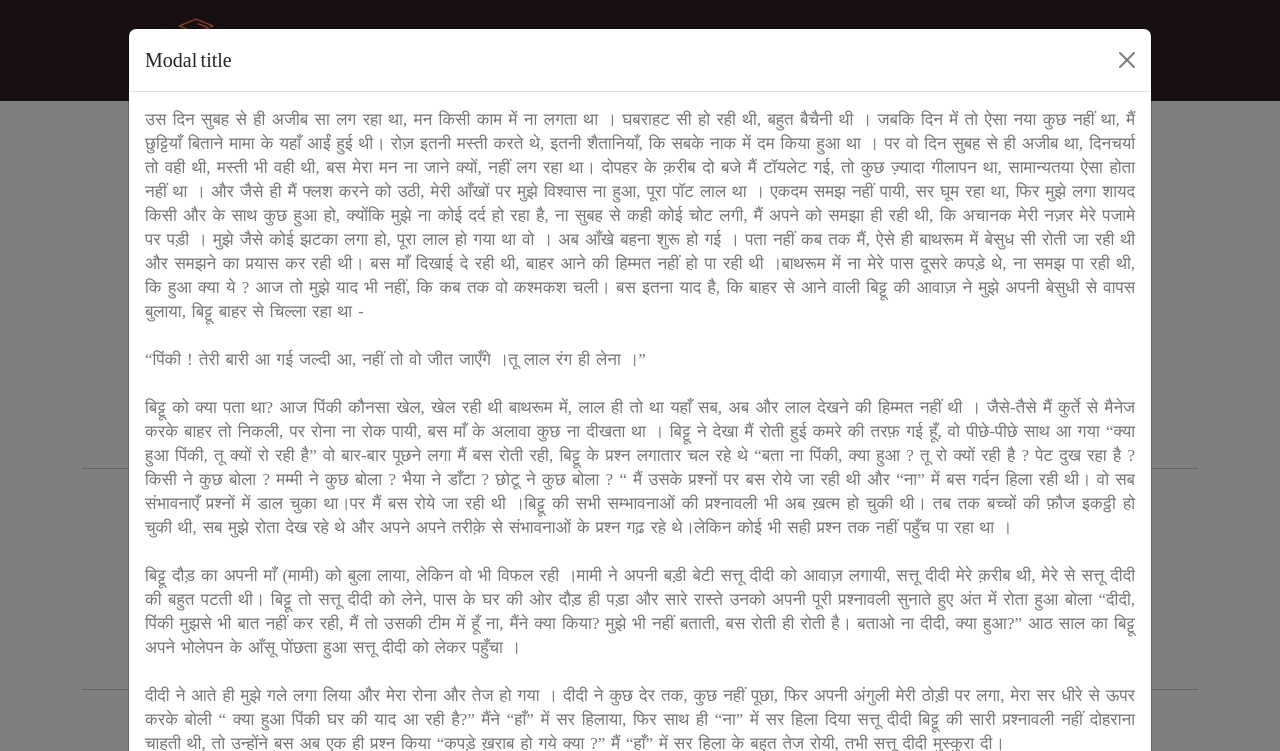
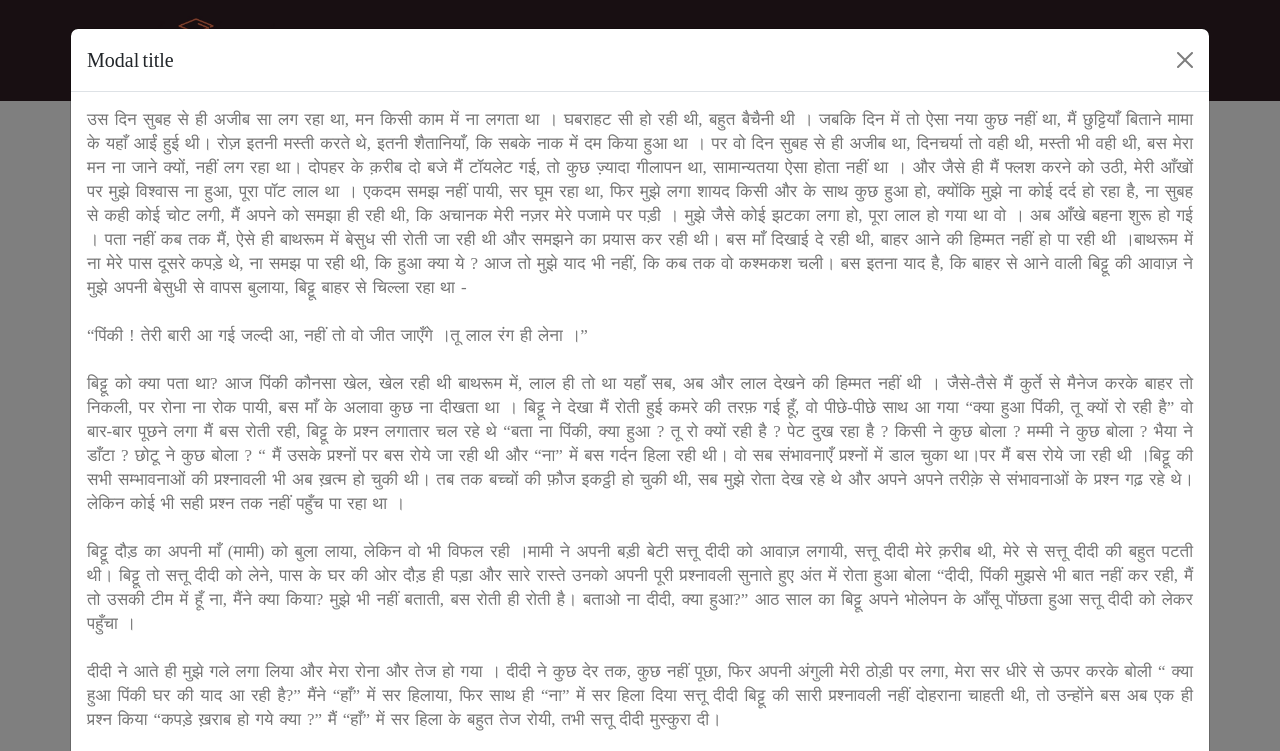
Before and after one commit to Om-Devloper/demo-2, a plain HTML site: page blog.html in a window 1280 px wide. Both pictures are taken after a click on the button "Read More". Shown: the top 751 px of the page. Drawn offline with nearby package versions, Linux system fonts and the light colour scheme; a web font is replaced by a local one.

Commit message:
modal sizing

```diff
--- a/blog.html
+++ b/blog.html
@@ -216,7 +216,7 @@
       </div>
   </main>
   <div class="modal fade" id="staticBackdrop" data-bs-backdrop="static" data-bs-keyboard="false" tabindex="-1" aria-labelledby="staticBackdropLabel" aria-hidden="true">
-    <div class="modal-dialog" style="max-width: 80%;">
+    <div class="modal-dialog modal-xl" >
       <div class="modal-content">
         <div class="modal-header">
           <h1 class="modal-title fs-5" id="staticBackdropLabel">Modal title</h1>
```
